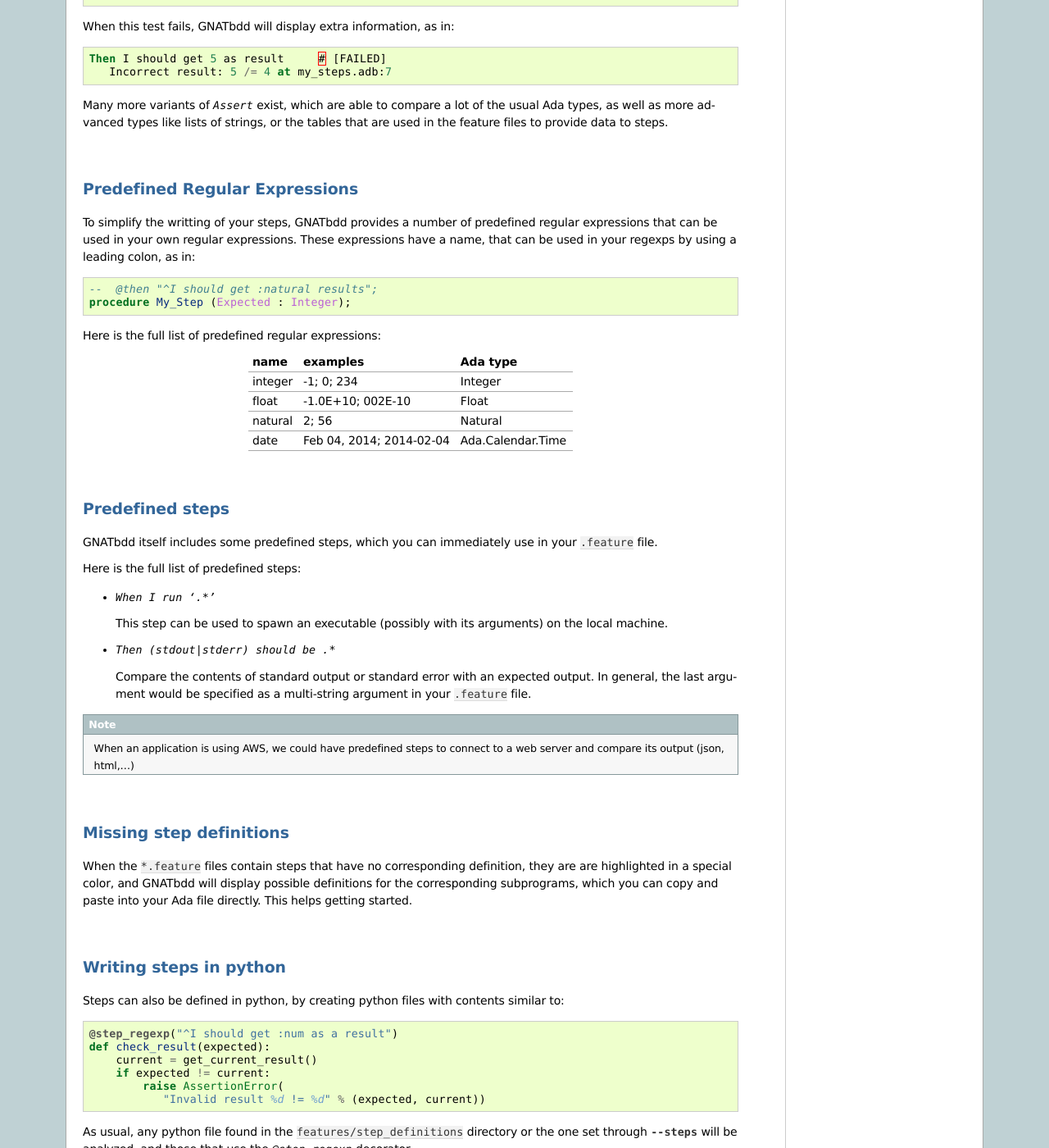
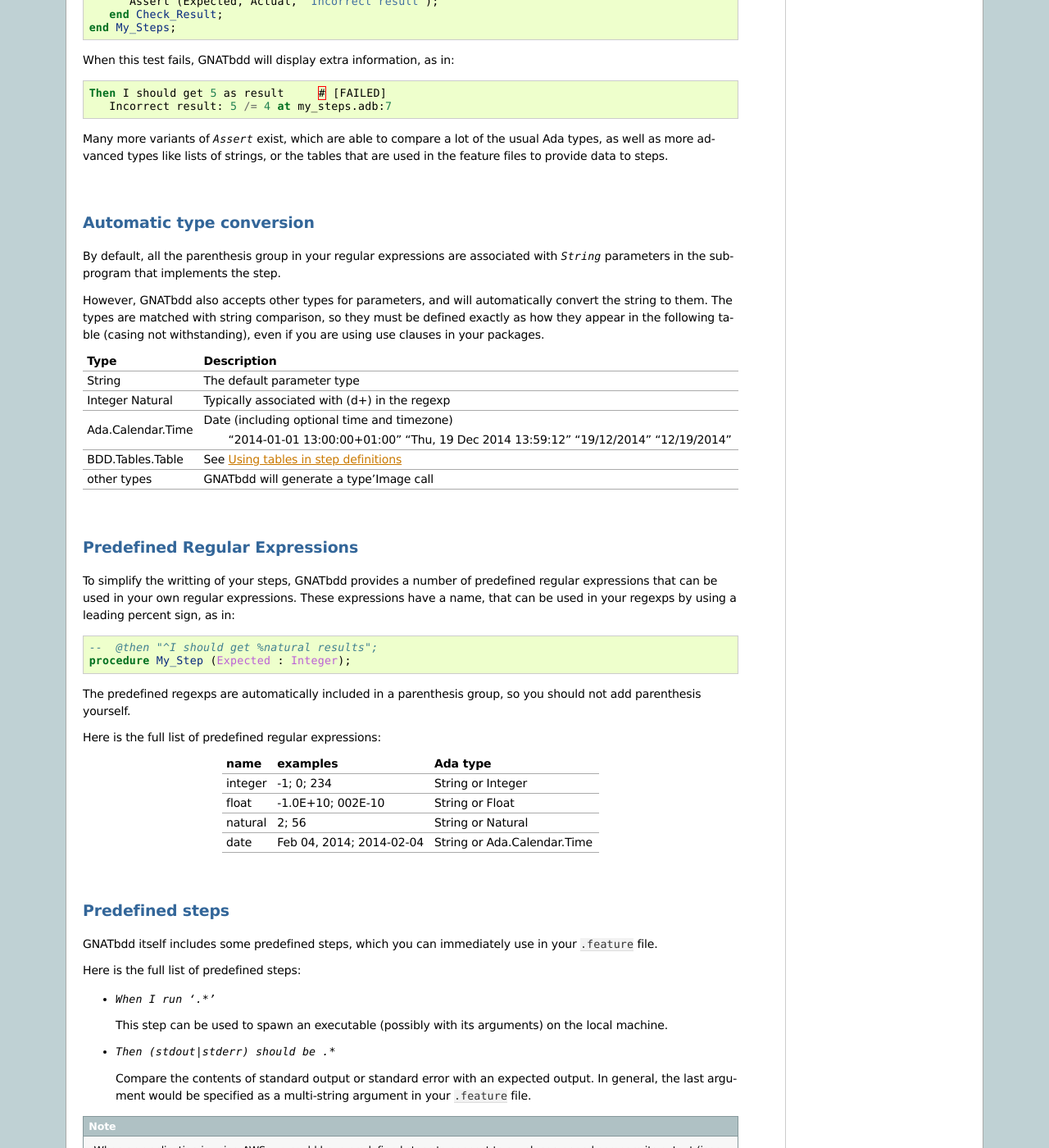
Before and after one commit to briot/gnatbdd, a Sphinx documentation site: the page built from docs/steps.rst, in a window 1280 px wide and 1400 px high, scrolled down 3370 px. Shown: the whole window at 82% size. Built offline with Sphinx 7.4.7, drawn with Linux system fonts in a browser that asks for light colours; some of the changed text lies outside the part shown.

Commit message:
Add initial support for predefined regexps.
These are hard-coded for now.
They also will not all work properly, since they need support for
non-grouping parenthesis in g-regpat.ads

```diff
--- a/docs/steps.rst
+++ b/docs/steps.rst
@@ -169,6 +169,11 @@
 '$', to indicate they should match the whole step definition, and not just part
 of it.
 
+.. _using_tables_in_step_definitions:
+
+Using tables in step definitions
+--------------------------------
+
 Some steps include extra information, like a table or a multi-line string.
 This information is not part of the regular expression, although the
 subprogram should have one or more parameters for it. For instance::
@@ -222,6 +227,38 @@
 the usual Ada types, as well as more advanced types like lists of strings, or
 the tables that are used in the feature files to provide data to steps.
 
+Automatic type conversion
+=========================
+
+By default, all the parenthesis group in your regular expressions are
+associated with `String` parameters in the subprogram that implements the
+step.
+
+However, GNATbdd also accepts other types for parameters, and will
+automatically convert the string to them. The types are matched with string
+comparison, so they must be defined exactly as how they appear in the following
+table (casing not withstanding), even if you are using use clauses in your
+packages.
+
++-------------------+-----------------------------------------------------+
+| Type              | Description                                         |
++===================+=====================================================+
+| String            | The default parameter type                          |
++-------------------+-----------------------------------------------------+
+| Integer           | Typically associated with (\d+) in the regexp       |
+| Natural           |                                                     |
++-------------------+-----------------------------------------------------+
+| Ada.Calendar.Time | Date (including optional time and timezone)         |
+|                   |  "2014-01-01 13:00:00+01:00"                        |
+|                   |  "Thu, 19 Dec 2014 13:59:12"                        |
+|                   |  "19/12/2014"                                       |
+|                   |  "12/19/2014"                                       |
++-------------------+-----------------------------------------------------+
+| BDD.Tables.Table  | See :ref:`using_tables_in_step_definitions`         |
++-------------------+-----------------------------------------------------+
+| other types       | GNATbdd will generate a type'Image call             |
++-------------------+-----------------------------------------------------+
+
 
 Predefined Regular Expressions
 ==============================
@@ -229,25 +266,28 @@
 To simplify the writting of your steps, GNATbdd provides a number of predefined
 regular expressions that can be used in your own regular expressions. These
 expressions have a name, that can be used in your regexps by using a leading
-colon, as in::
+percent sign, as in::
 
-    --  @then "^I should get :natural results";
+    --  @then "^I should get %natural results";
     procedure My_Step (Expected : Integer);
+
+The predefined regexps are automatically included in a parenthesis group,
+so you should not add parenthesis yourself.
 
 
 Here is the full list of predefined regular expressions:
 
-+---------+----------------------------+-------------------+
-| name    | examples                   | Ada type          |
-+=========+============================+===================+
-| integer | -1; 0; 234                 | Integer           |
-+---------+----------------------------+-------------------+
-| float   | -1.0E+10; 002E-10          | Float             |
-+---------+----------------------------+-------------------+
-| natural | 2; 56                      | Natural           |
-+---------+----------------------------+-------------------+
-| date    | Feb 04, 2014; 2014-02-04   | Ada.Calendar.Time |
-+---------+----------------------------+-------------------+
++---------+----------------------------+-----------------------------+
+| name    | examples                   | Ada type                    |
++=========+============================+=============================+
+| integer | -1; 0; 234                 | String or Integer           |
++---------+----------------------------+-----------------------------+
+| float   | -1.0E+10; 002E-10          | String or Float             |
++---------+----------------------------+-----------------------------+
+| natural | 2; 56                      | String or Natural           |
++---------+----------------------------+-----------------------------+
+| date    | Feb 04, 2014; 2014-02-04   | String or Ada.Calendar.Time |
++---------+----------------------------+-----------------------------+
 
 
 Predefined steps
```
Also changed, not shown: 2 other files.
